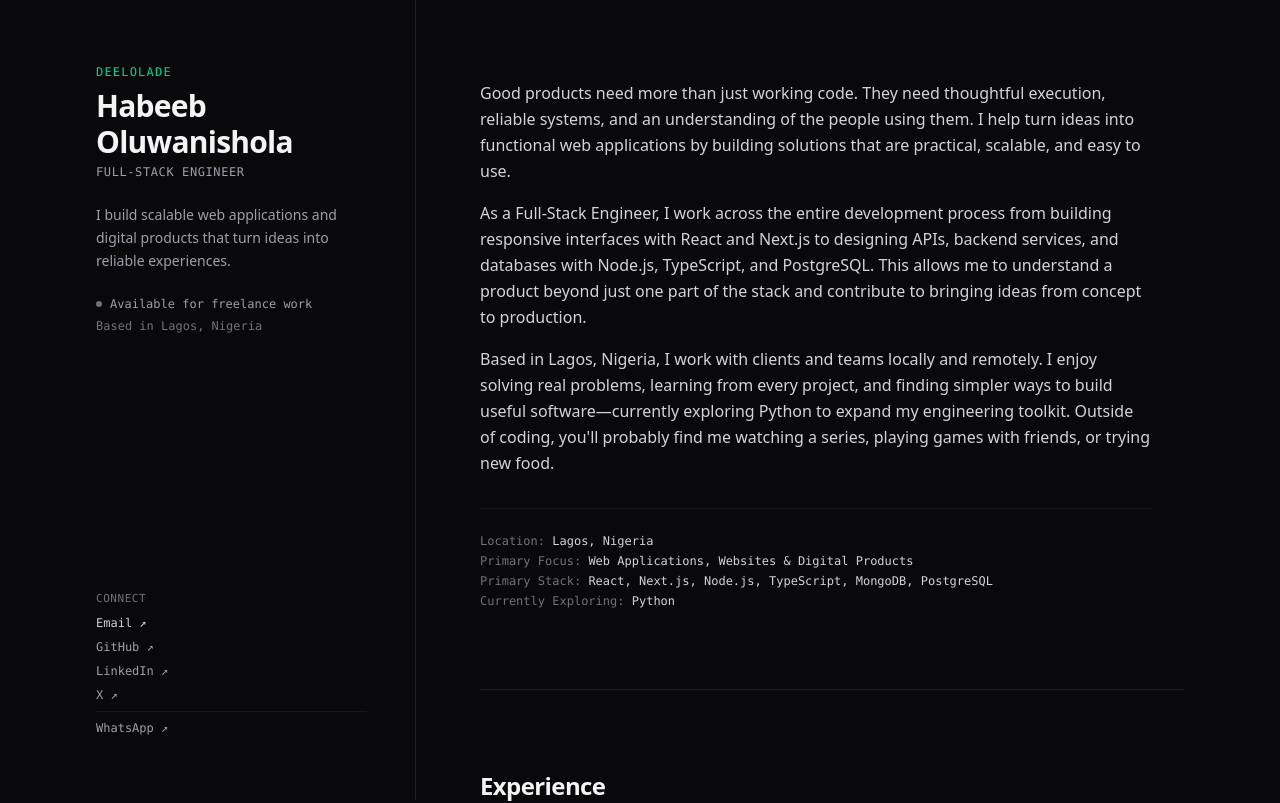
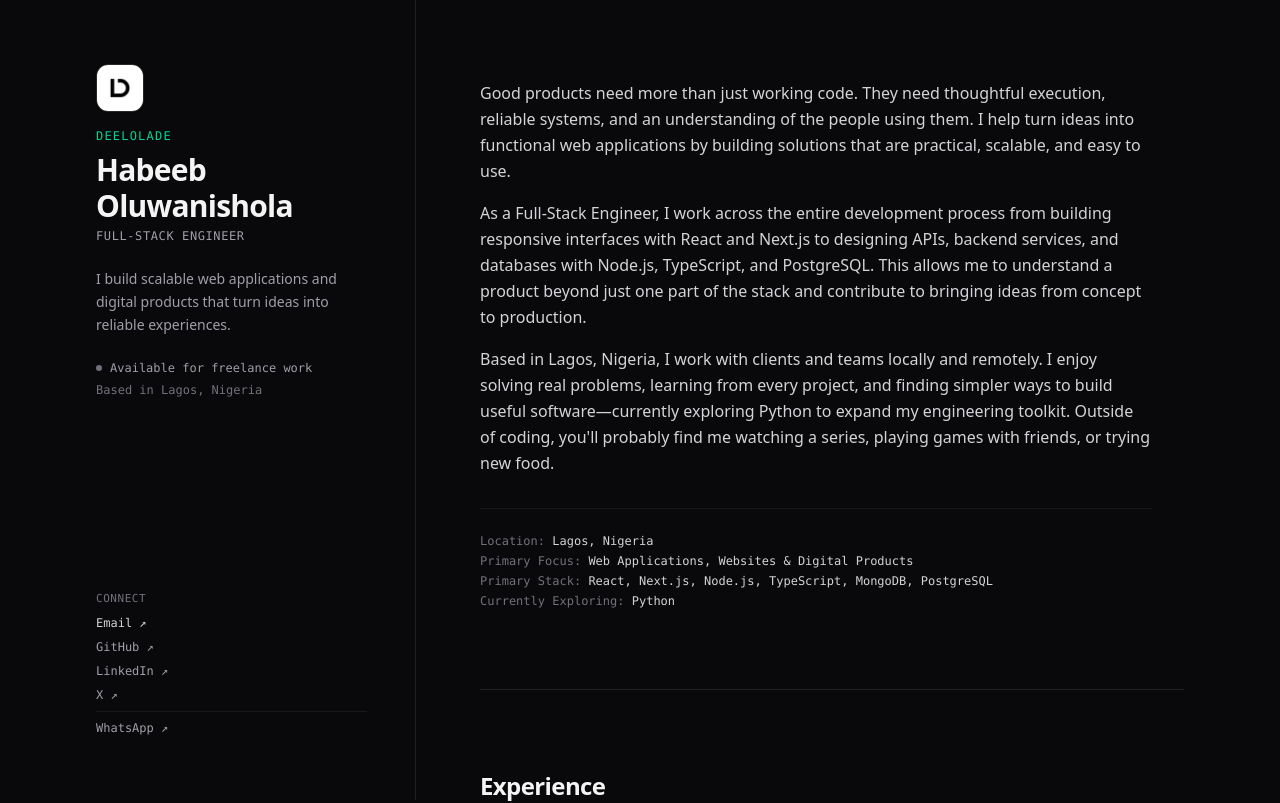
Before and after one commit to Deelolade/portfolio_three, a Next.js app: page / in a window 1280 px wide. Shown: the top 803 px of the page. Built offline with nearby package versions, Linux system fonts and the light colour scheme.

Commit message:
update: added the logo

```diff
--- a/app/layout.tsx
+++ b/app/layout.tsx
@@ -2,7 +2,7 @@ import type { Metadata } from "next";
 import "./globals.css";
 import { PERSONAL_INFO } from "../data/portfolioData";
 
-const pageTitle = `${PERSONAL_INFO.name} — ${PERSONAL_INFO.title}`;
+const pageTitle = `${PERSONAL_INFO.brand} — ${PERSONAL_INFO.title}`;
 const twitterHandle = `@${
   PERSONAL_INFO.twitter.split("/").filter(Boolean).pop() ?? "deelolade"
 }`;
@@ -24,6 +24,10 @@ export const metadata: Metadata = {
   ],
   authors: [{ name: PERSONAL_INFO.name }],
   creator: PERSONAL_INFO.brand,
+  icons: {
+    icon: "/DEE-logo.jpg",
+    apple: "/DEE-logo.jpg",
+  },
   openGraph: {
     title: `${pageTitle} · ${PERSONAL_INFO.brand}`,
     description:
--- a/components/Sidebar.tsx
+++ b/components/Sidebar.tsx
@@ -1,12 +1,23 @@
 import React from "react";
+import Image from "next/image";
 import { PERSONAL_INFO } from "../data/portfolioData";
 
 export const Sidebar: React.FC = () => {
   return (
     <aside className="lg:sticky lg:top-0 lg:h-screen lg:flex lg:flex-col lg:justify-between py-10 lg:py-16 pr-0 lg:pr-12 lg:border-r lg:border-zinc-800/80 font-sans">
       <div className="space-y-6">
-        {/* Brand & Name & Role */}
+        {/* Brand Logo & Name & Role */}
         <div>
+          <div className="mb-4">
+            <Image
+              src="/DEE-logo.jpg"
+              alt={`${PERSONAL_INFO.brand} Logo`}
+              width={48}
+              height={48}
+              className="w-12 h-12 rounded-xl object-cover border border-zinc-800 shadow-sm"
+              priority
+            />
+          </div>
           <p className="font-mono text-xs text-emerald-400 uppercase tracking-widest mb-2">
             {PERSONAL_INFO.brand}
           </p>
```
Also changed, not shown: public/DEE-logo.jpg (added).
